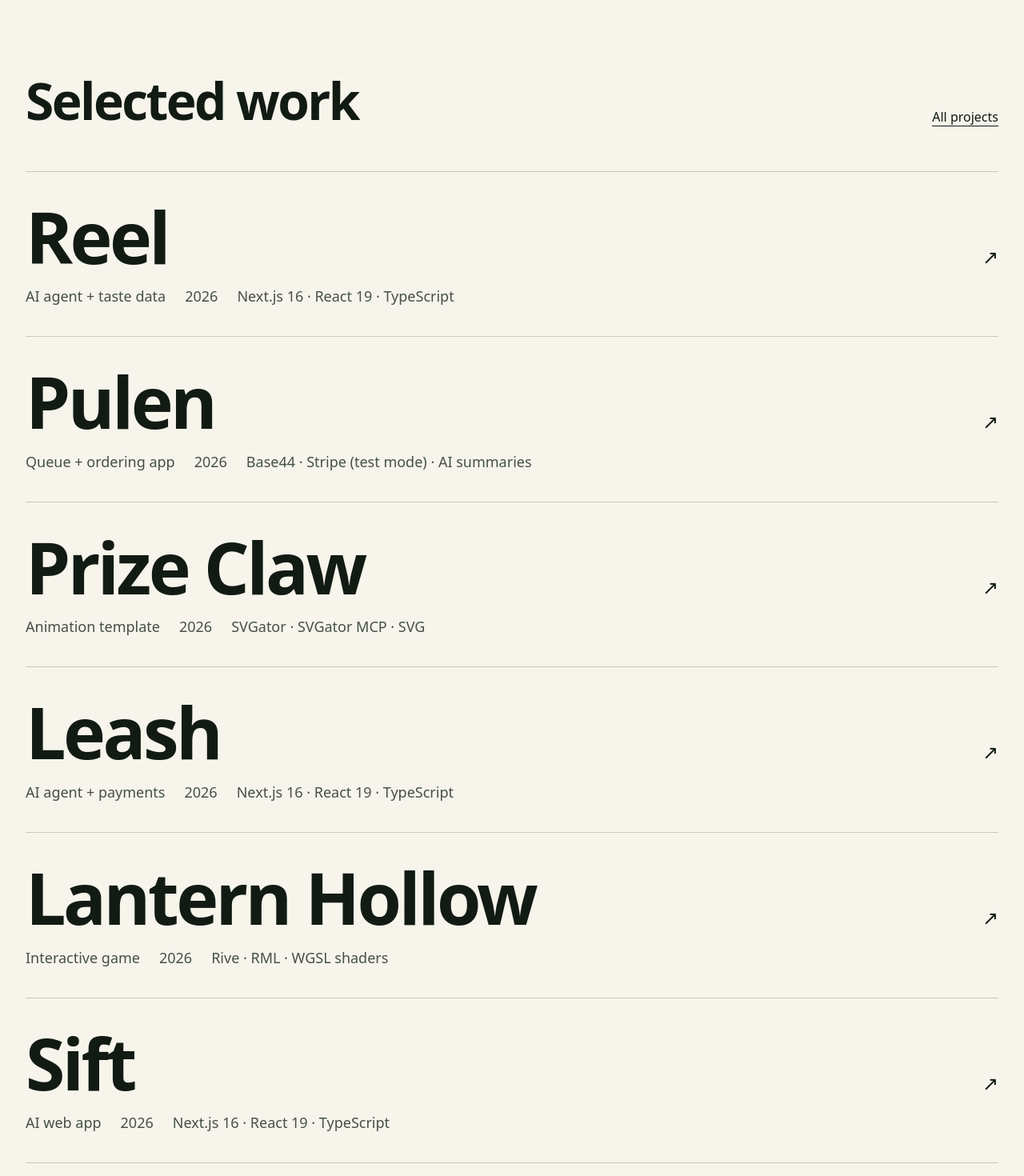
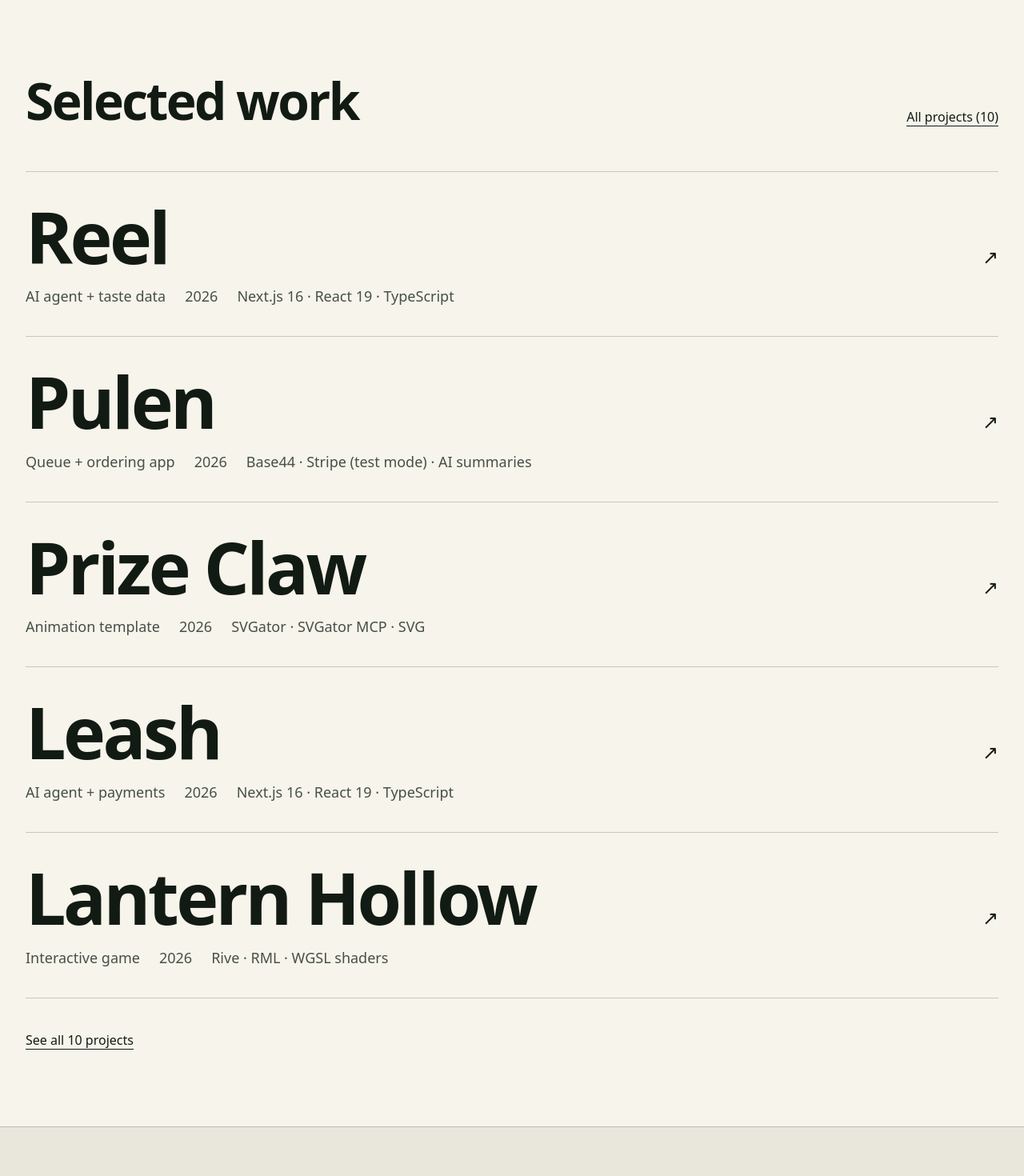
Before and after one commit to mvirgiawancr/Portfolio, a Next.js app: page / in a window 1280 px wide. Shown: the part 1000-2470 px from the top of the page at 80% size. Built offline with nearby package versions, Linux system fonts and the light colour scheme.

Commit message:
feat: show the five newest projects on the home page, all of them on /projects

```diff
--- a/src/app/page.tsx
+++ b/src/app/page.tsx
@@ -4,6 +4,10 @@
 import { Services } from "@/components/Services";
 import { About } from "@/components/About";
 import { Contact } from "@/components/Contact";
+import { projects } from "@/data/projects";
+
+// the home page shows the newest few; /projects has all of them
+const SELECTED = 5;
 
 export default function Home() {
   return (
@@ -16,10 +20,13 @@
             Selected work
           </h2>
           <Link href="/projects" className="link-line hidden whitespace-nowrap font-medium sm:inline-block">
-            All projects
+            All projects ({projects.length})
           </Link>
         </div>
-        <Projects />
+        <Projects limit={SELECTED} />
+        <Link href="/projects" className="link-line mt-10 inline-block font-medium">
+          See all {projects.length} projects
+        </Link>
       </section>
 
       <Services />
--- a/src/components/Projects.tsx
+++ b/src/components/Projects.tsx
@@ -5,7 +5,8 @@
 import { ProjectCard } from "@/components/ProjectCard";
 
 /** The work index: big type rows, with a preview that follows the cursor on desktop. */
-export function Projects() {
+export function Projects({ limit }: { limit?: number }) {
+  const shown = limit ? projects.slice(0, limit) : projects;
   const [active, setActive] = useState<Project | null>(null);
   const preview = useRef<HTMLDivElement>(null);
   const target = useRef({ x: 0, y: 0 });
@@ -37,7 +38,7 @@
   return (
     <>
       <ul>
-        {projects.map((p) => (
+        {shown.map((p) => (
           <ProjectCard key={p.slug} project={p} onHover={setActive} />
         ))}
       </ul>
@@ -52,7 +53,7 @@
             active ? "scale-100 opacity-100" : "scale-90 opacity-0"
           }`}
         >
-          {projects.map((p) => (
+          {shown.map((p) => (
             // eslint-disable-next-line @next/next/no-img-element
             <img
               key={p.slug}
```
